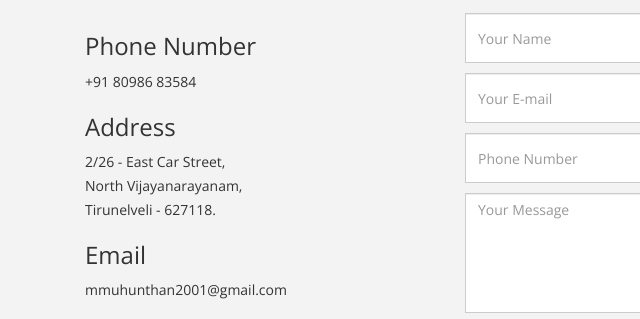
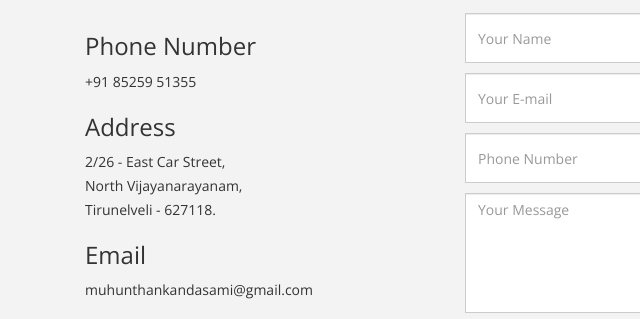
Before and after one commit to MuhunthanKan/Portfolio, a plain HTML site: page index.html in a window 1280 px wide. Shown: the part 3654-3973 px from the top of the page, 0-640 px from the left. Drawn offline with nearby package versions, Linux system fonts and the light colour scheme; a web font is replaced by a local one.

Commit message:
Update index.html

```diff
--- a/index.html
+++ b/index.html
@@ -199,11 +199,11 @@
             <div class="col-md-4" data-aos="fade-up">
 
                 <h3>Phone Number</h3>
-                <p>+91 80986 83584</p>
+                <p>+91 85259 51355</p>
                 <h3> Address</h3>
                 <p>2/26 - East Car Street,<br/>North Vijayanarayanam,<br/>Tirunelveli - 627118.</p>
                 <h3>Email</h3>
-                <p>mmuhunthan2001@gmail.com </p>
+                <p>muhunthankandasami@gmail.com </p>
 
                 <h3>Social Network</h3>
 
```
